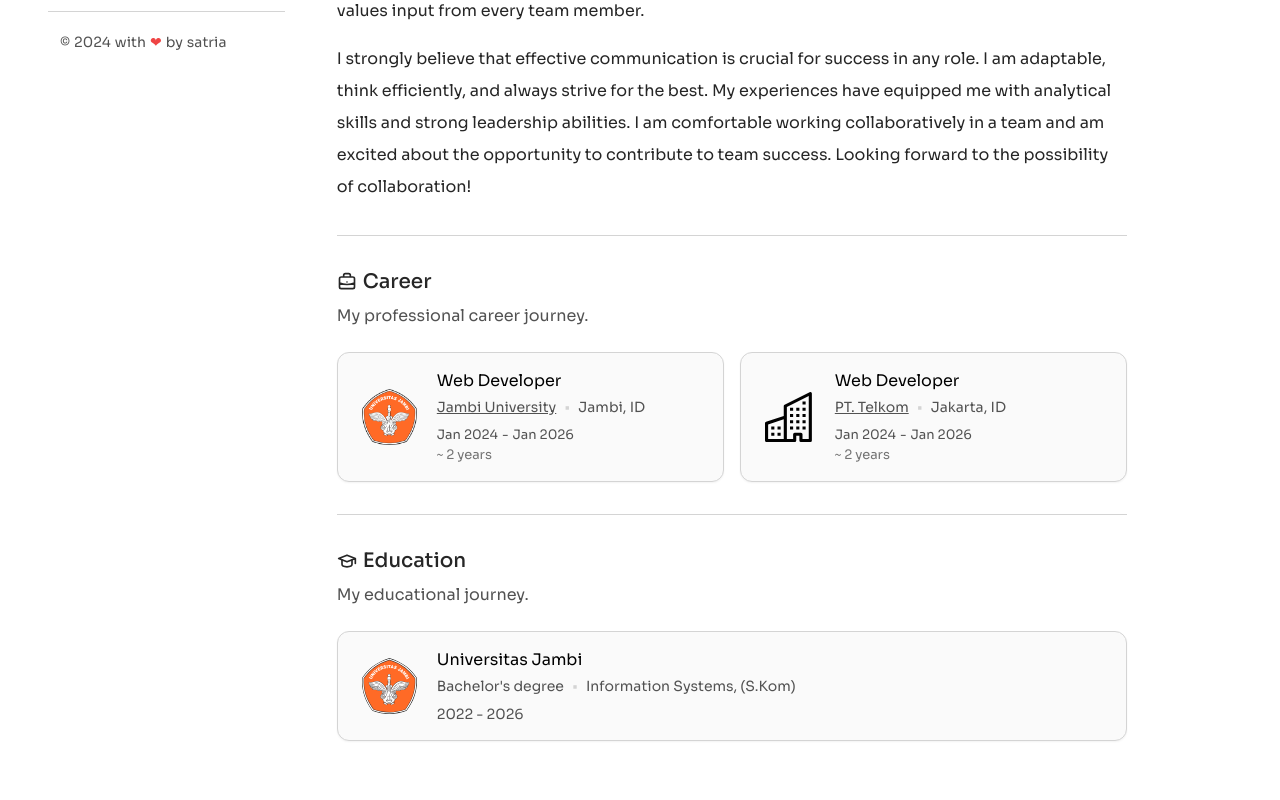
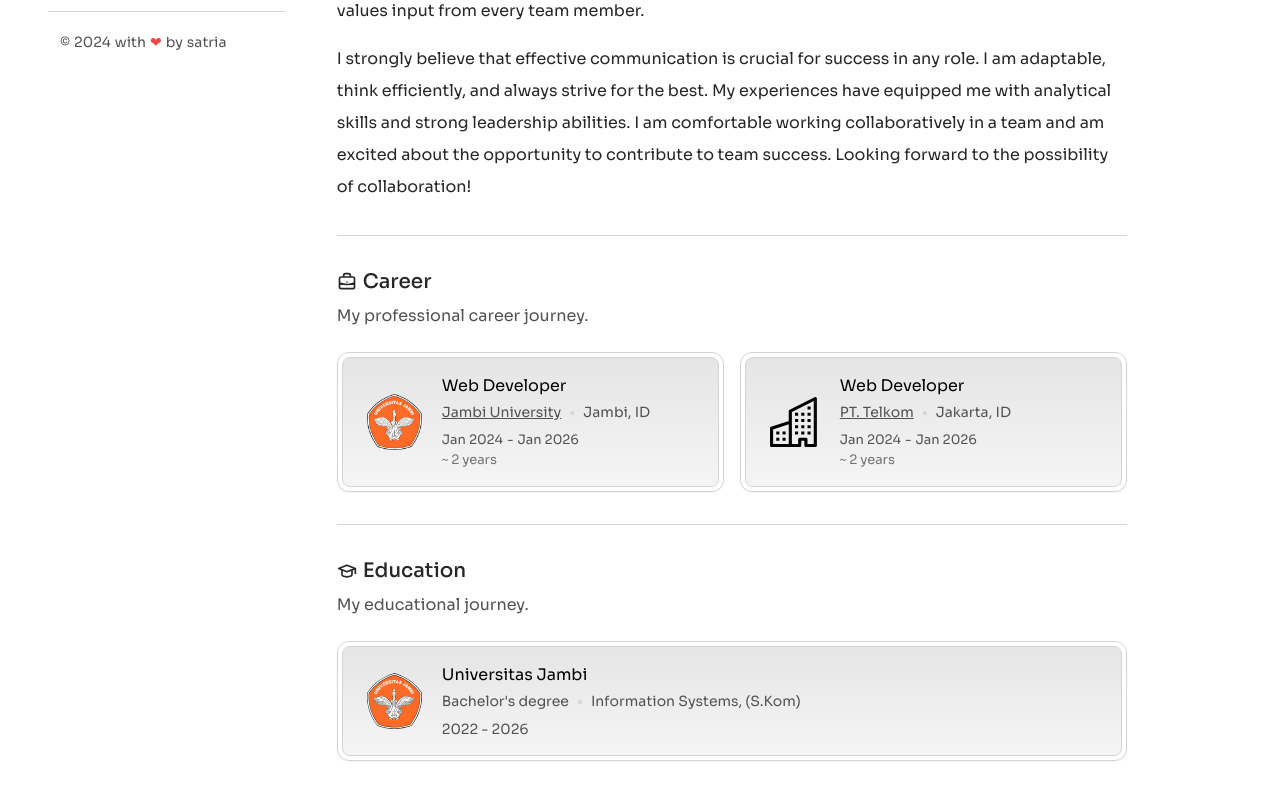
Before and after one commit to satriabahari/satriabahari.site, a Next.js app: page /about in a window 1280 px wide. Shown: the part 502-1302 px from the top of the page. Built offline with nearby package versions, Linux system fonts and the light colour scheme.

Commit message:
style: add some class

```diff
--- a/common/components/elements/Card.tsx
+++ b/common/components/elements/Card.tsx
@@ -10,11 +10,14 @@ export default function Card({
   ...others
 }: CardProps) {
   return (
-    <div
-      className={`rounded-xl bg-neutral-50 shadow-sm transition-all duration-300 dark:bg-[#1E1E1E] ${className}`}
-      {...others}
-    >
-      {children}
+    <div className="rounded-xl border-[1.5px] border-neutral-300 p-1 shadow-sm dark:border-[#333333]">
+      <div
+        className={`rounded-lg bg-gradient-to-b
+        from-neutral-200 to-neutral-100 transition-all duration-300 hover:to-[#ffffff] dark:from-[#242424] dark:to-neutral-900 dark:hover:to-neutral-950 ${className}`}
+        {...others}
+      >
+        {children}
+      </div>
     </div>
   );
 }
```
